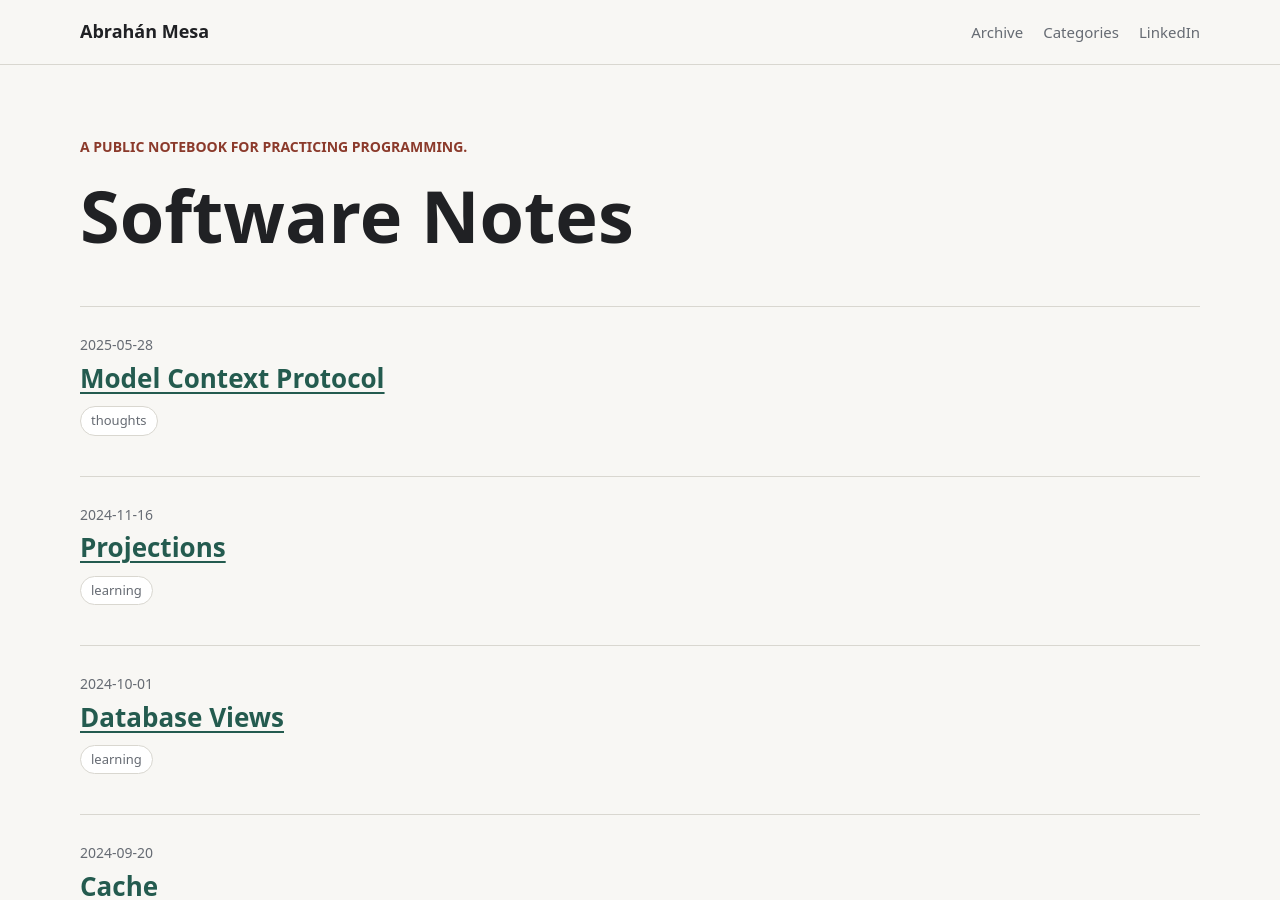
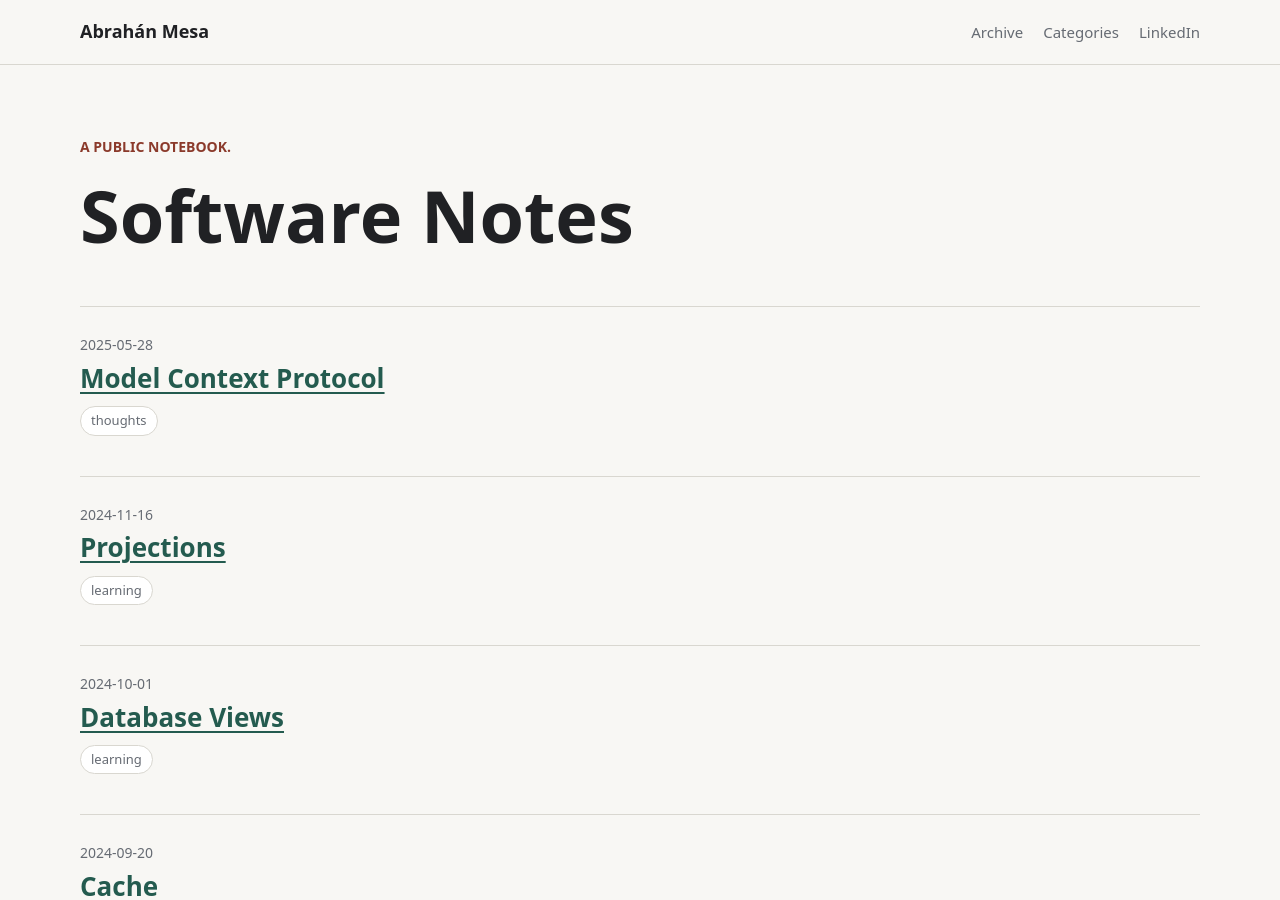
Before and after one commit to abrahan-dev/abrahan-dev.github.io, a Jekyll site: the page built from index.md, in a window 1280 px wide and 900 px high. Built offline with Jekyll 4.4.1, drawn with Linux system fonts in a browser that asks for light colours.

Commit message:
update intro description in home layout

```diff
--- a/_layouts/home.html
+++ b/_layouts/home.html
@@ -3,7 +3,7 @@ layout: default
 ---
 
 <section class="intro">
-  <p class="eyebrow">A public notebook for practicing programming.</p>
+  <p class="eyebrow">A public notebook.</p>
   <h1>Software Notes</h1>
 </section>
 
```
